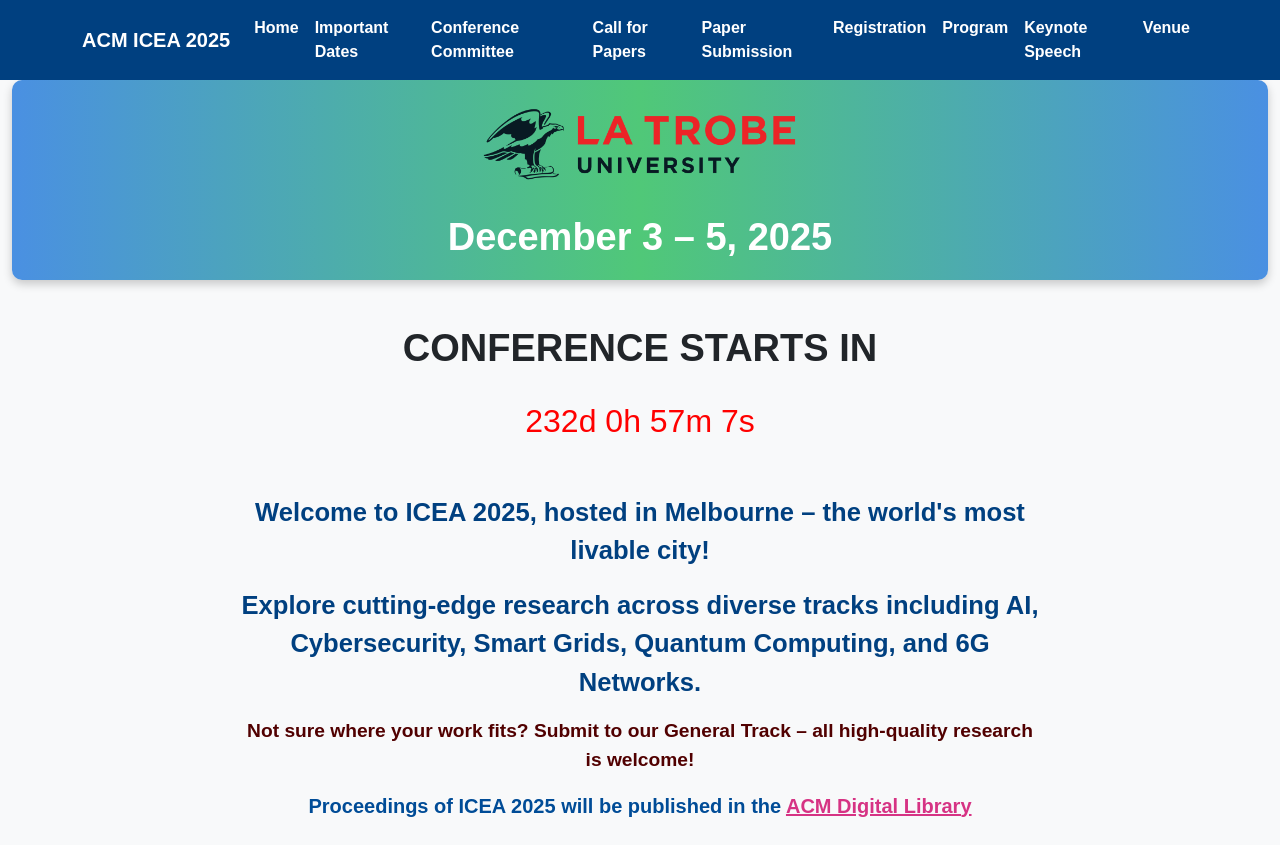
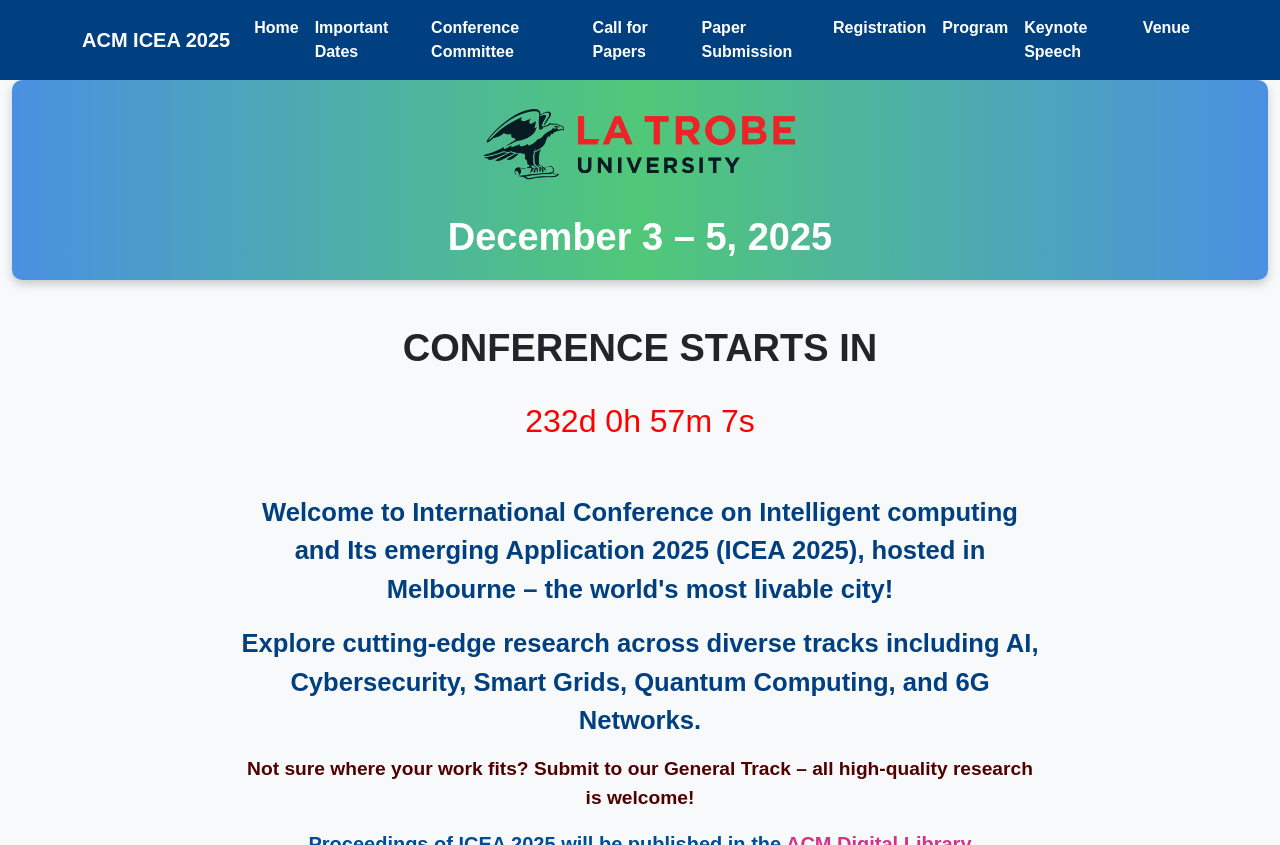
Before and after one commit to icea2025/latrobe, a Jekyll site: the page index.html, which Jekyll copies as it is, in a window 1280 px wide and 900 px high, cut to the strip 0-845 px from the top of the window. Built offline with Jekyll 4.4.1, drawn with Linux system fonts in a browser that asks for light colours.

Commit message:
Update index.html

```diff
--- a/index.html
+++ b/index.html
@@ -77,7 +77,7 @@
 <div class="container my-5">
   <div class="animated-intro text-center">
     <p class="intro-line">
-      Welcome to ICEA 2025, hosted in Melbourne – the world's most livable city!
+      Welcome to International Conference on Intelligent computing and Its emerging Application 2025 (ICEA 2025), hosted in Melbourne – the world's most livable city!
     </p>
     <p class="intro-line delay-1">
       Explore cutting-edge research across diverse tracks including AI, Cybersecurity, Smart Grids, Quantum Computing, and 6G Networks.
```
